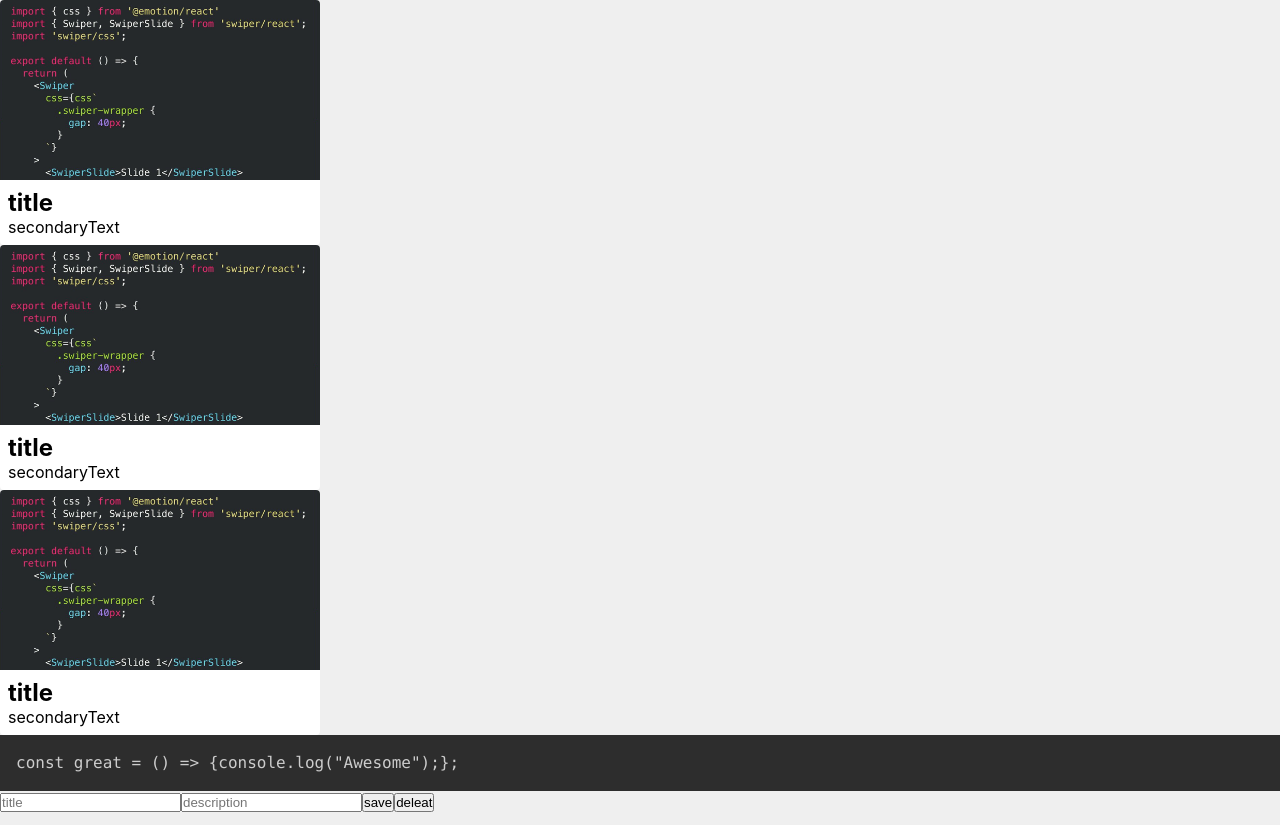
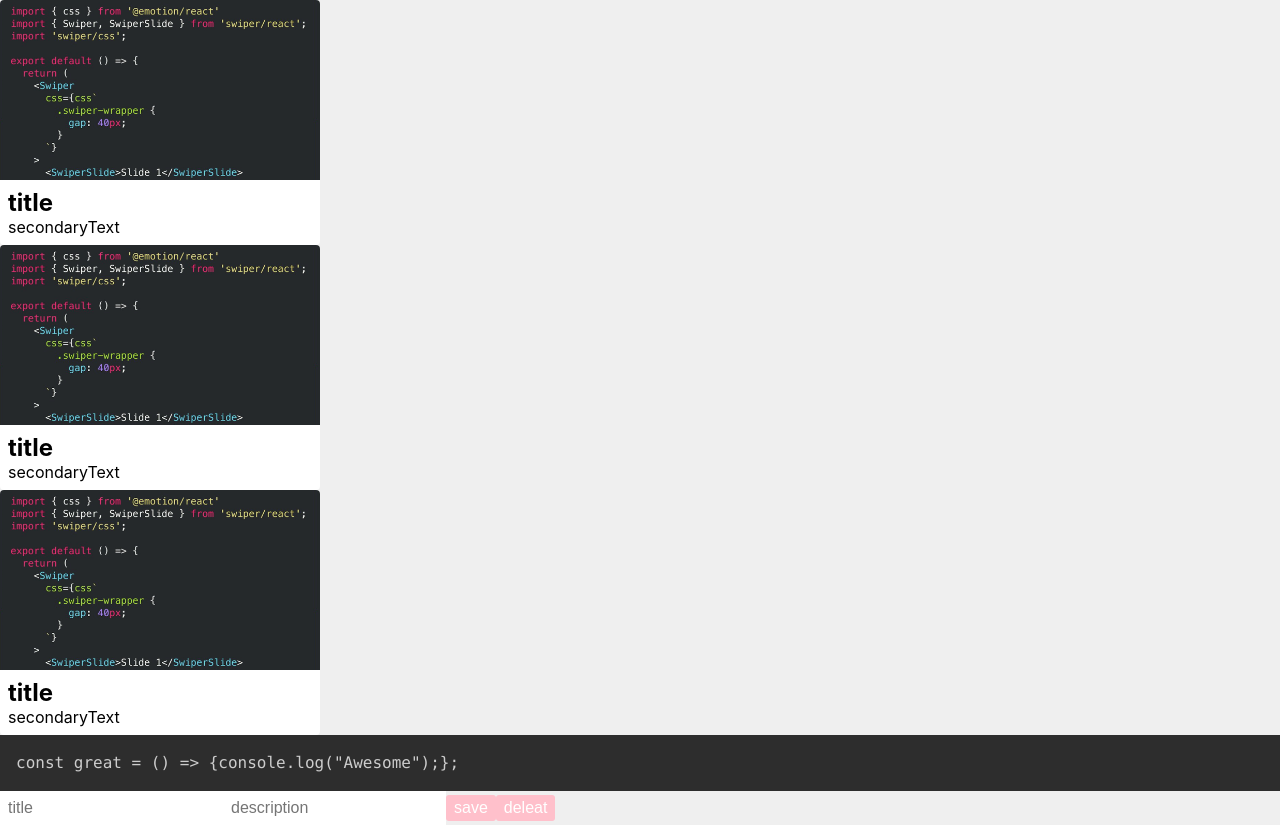
Before and after one commit to kamabokochan/codeStock, a Next.js app: page / in a window 1280 px wide. Built offline with nearby package versions, Linux system fonts and the light colour scheme.

Commit message:
スタイルついき

```diff
--- a/src/components/Button/index.tsx
+++ b/src/components/Button/index.tsx
@@ -6,10 +6,17 @@
 type ComponentProps = ContainerProps;
 
 const Component: React.FC<ComponentProps> = (props) => {
-  return <button>{props.text}</button>;
+  return <ButtonStyle>{props.text}</ButtonStyle>;
 };
 
-const Container = styled.div``;
+const ButtonStyle = styled.button`
+  font-size: 16px;
+  padding: 4px 8px;
+  border: none;
+  background: pink;
+  color: white;
+  border-radius: 3px;
+`;
 
 export const Button: React.FC<ContainerProps> = (props) => {
   return <Component {...props} />;
--- a/src/components/TextField/index.tsx
+++ b/src/components/TextField/index.tsx
@@ -6,11 +6,17 @@
 type ComponentProps = ContainerProps;
 
 const Component: React.FC<ComponentProps> = (props) => {
-  return <input type="text" placeholder={props.placeholder} />;
+  return <TextInput type="text" placeholder={props.placeholder} />;
 };
 
-const Container = styled.div``;
+const TextInput = styled.input`
+  font-size: 16px;
+  border: none;
+  padding: 8px;
+`;
 
 export const TextField: React.FC<ContainerProps> = (props) => {
   return <Component {...props} />;
 };
+
+// https://material.io/components/text-fields
```
